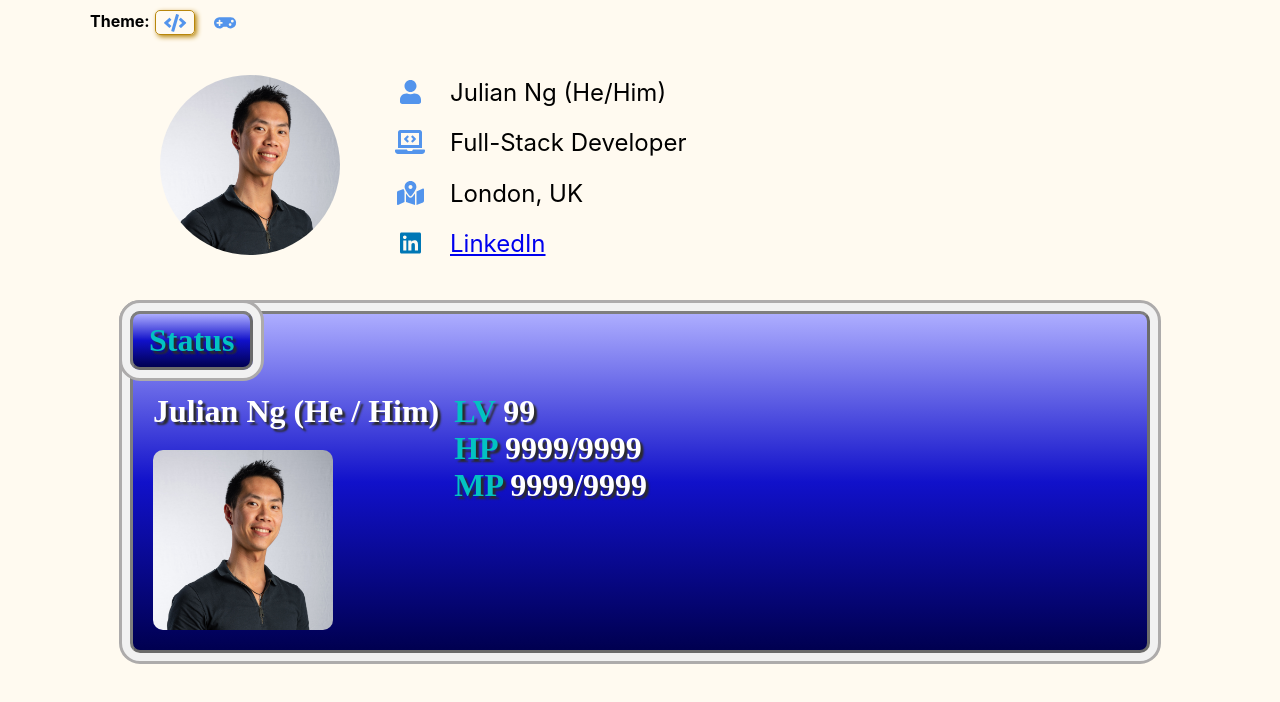
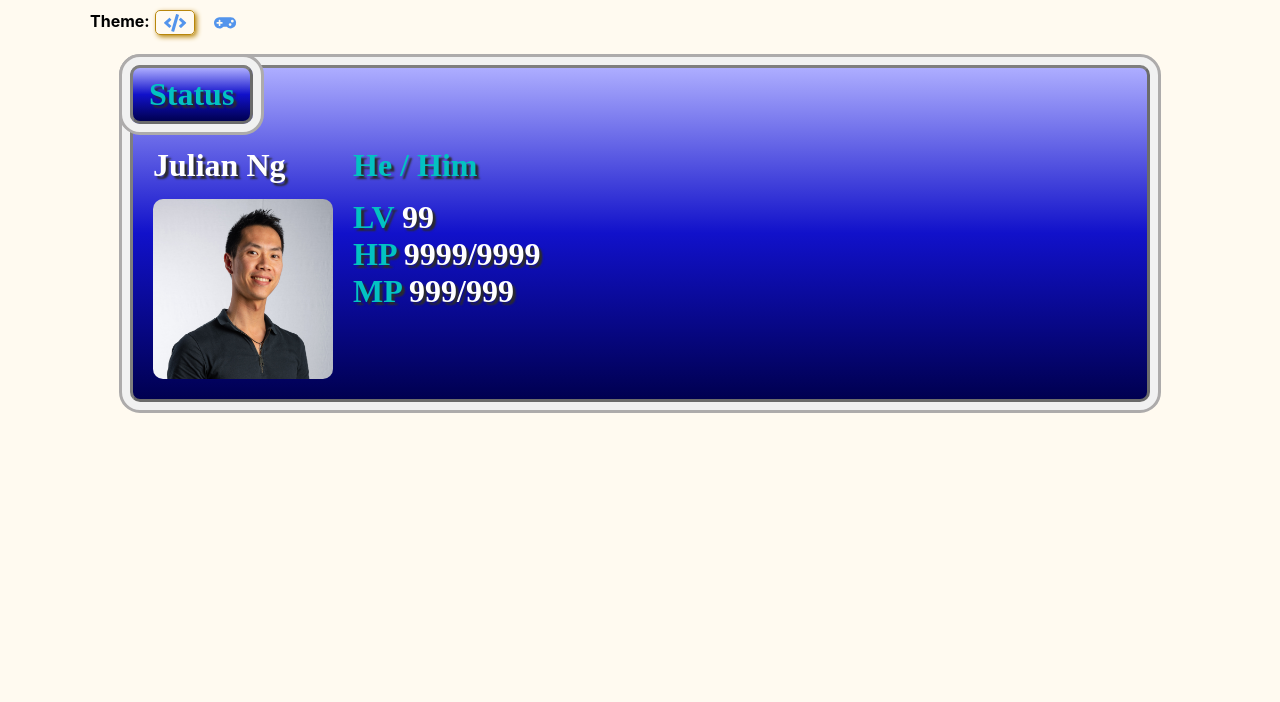
Before and after one commit to julesnuggy/cv, a React (Create React App) app: page /ff-theme in a window 1280 px wide. Shown: the top 702 px of the page. Built offline with nearby package versions, Linux system fonts and the light colour scheme; a web font is replaced by a local one.

Commit message:
Use grid for Status component

```diff
--- a/src/App.tsx
+++ b/src/App.tsx
@@ -51,7 +51,6 @@ const App: React.FC = () => {
     <Router>
         <div className={appBodyClass}>
         <ThemeSelector theme={theme} setTheme={setTheme} />
-        <Header />
         <Routes>
           <Route path='/cv' element={<ClassicLayout screenSize={screenSize} />} />
           <Route path='/ff-theme' element={<FFLayout />} />
@@ -68,6 +67,7 @@ type props = {
 
 const ClassicLayout = ({screenSize}: props) => (
   <>
+    <Header />
     <AboutMe screenSize={screenSize} />
     <div className="experience-container">
       {data.map((d) => <Experience data={d} key={d.employer} />)}
--- a/src/components/ff-theme/status.tsx
+++ b/src/components/ff-theme/status.tsx
@@ -10,25 +10,16 @@ const Status = () => {
   return (
     <Card>
       <SectionTitle title="Status" />
-      <div className="core-stats">
-
-        <div className="character">
-          <div className="name">Julian Ng (He / Him)</div>
-          <img className="avatar" src={profile_photo} alt="Julian Ng"/>
-        </div>
+      <div className='status-container'>
+        <div className="character-name">Julian Ng</div>
+        <p><span className="stats-title">He / Him</span></p>
+        <img className="character-avatar" src={profile_photo} alt="Julian Ng"/>
 
         <div className="stats">
-          <div className="stats-item">
-            <span className="stats-title">LV</span> <span>99</span>
-          </div>
-          <div className="stats-item">
-            <span className="stats-title">HP</span> <span>9999/9999</span>
-          </div>
-          <div className="stats-item">
-            <span className="stats-title">MP</span> <span>9999/9999</span>
-          </div>
+          <p><span className="stats-title">LV</span> <span>99</span></p>
+          <p><span className="stats-title">HP</span> <span>9999/9999</span></p>
+          <p><span className="stats-title">MP</span> <span>999/999</span></p>
         </div>
-
       </div>
     </Card>
   )
--- a/src/styles/ff-theme/status.scss
+++ b/src/styles/ff-theme/status.scss
@@ -1,25 +1,16 @@
 @import '../constants';
 
-.core-stats {
-  display: flex;
-  flex-direction: row;
+.character-name {
+  grid-area: name;
+  margin-bottom: 15px;
 }
 
-.character {
-  display: flex;
-  flex-direction: column;
-  margin-right: 15px;
+.character-pronouns {
+  grid-area: pronouns;
 }
 
-.name {
-  margin-bottom: 20px;
-}
-
-.stats-title {
-  color: $ffTeal
-}
-
-.avatar {
+.character-avatar {
+  grid-area: avatar;
   width: 100px;
   height: 100px;
   border-radius: 10px;
@@ -29,3 +20,31 @@
     height: 180px;
   }
 }
+.stats {
+  grid-area: stats;
+  display: flex;
+  flex-direction: column;
+
+  p {
+    margin: 0
+  }
+}
+
+.status-container {
+  display: grid;
+  grid-template-columns: 200px 200px;
+  grid-template-rows: auto;
+  grid-template-areas:
+    "name pronouns"
+    "avatar stats"
+    "avatar ."
+    "avatar .";
+
+  p {
+    margin: 0
+  }
+}
+
+.stats-title {
+  color: $ffTeal
+}
```
